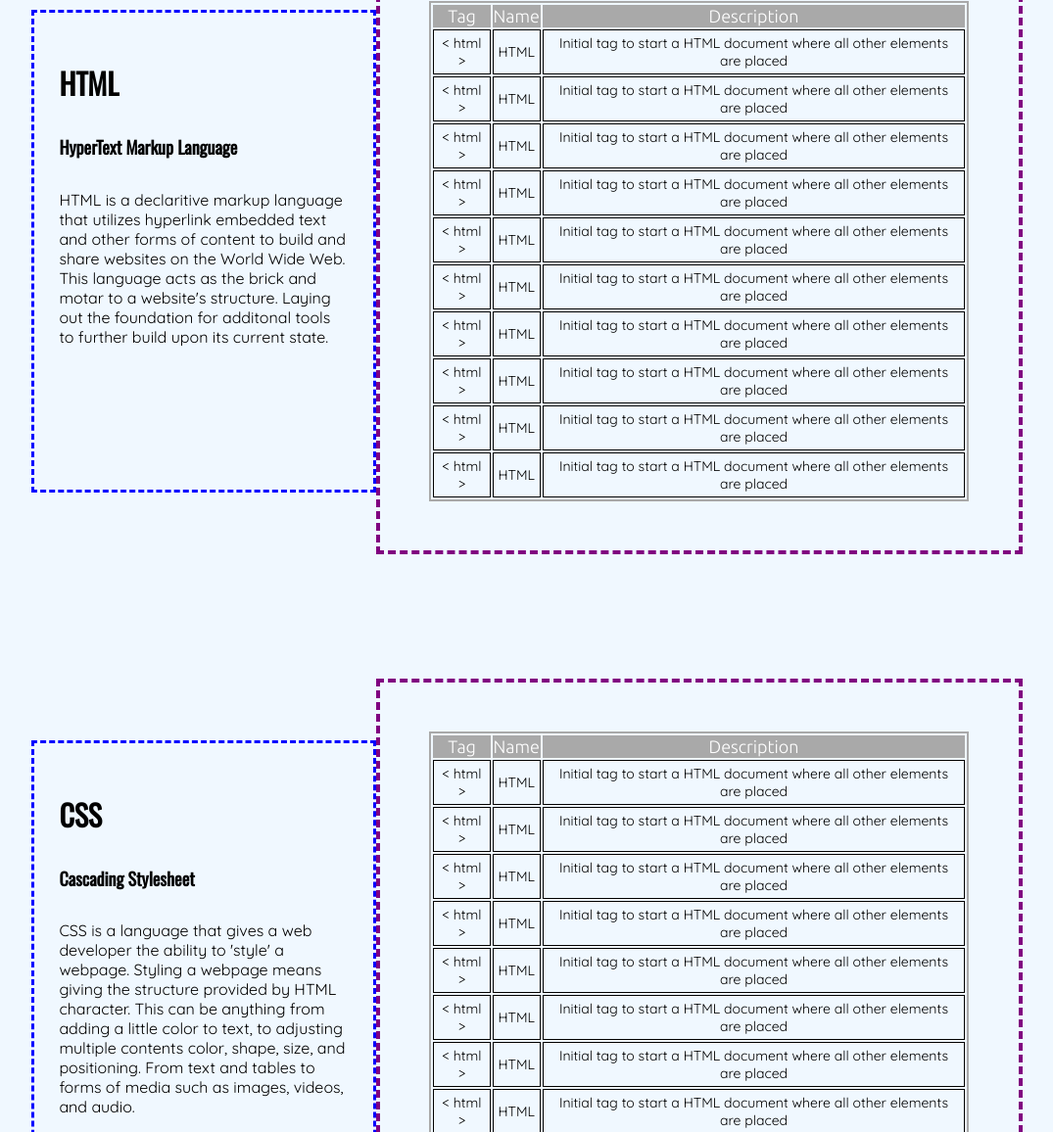
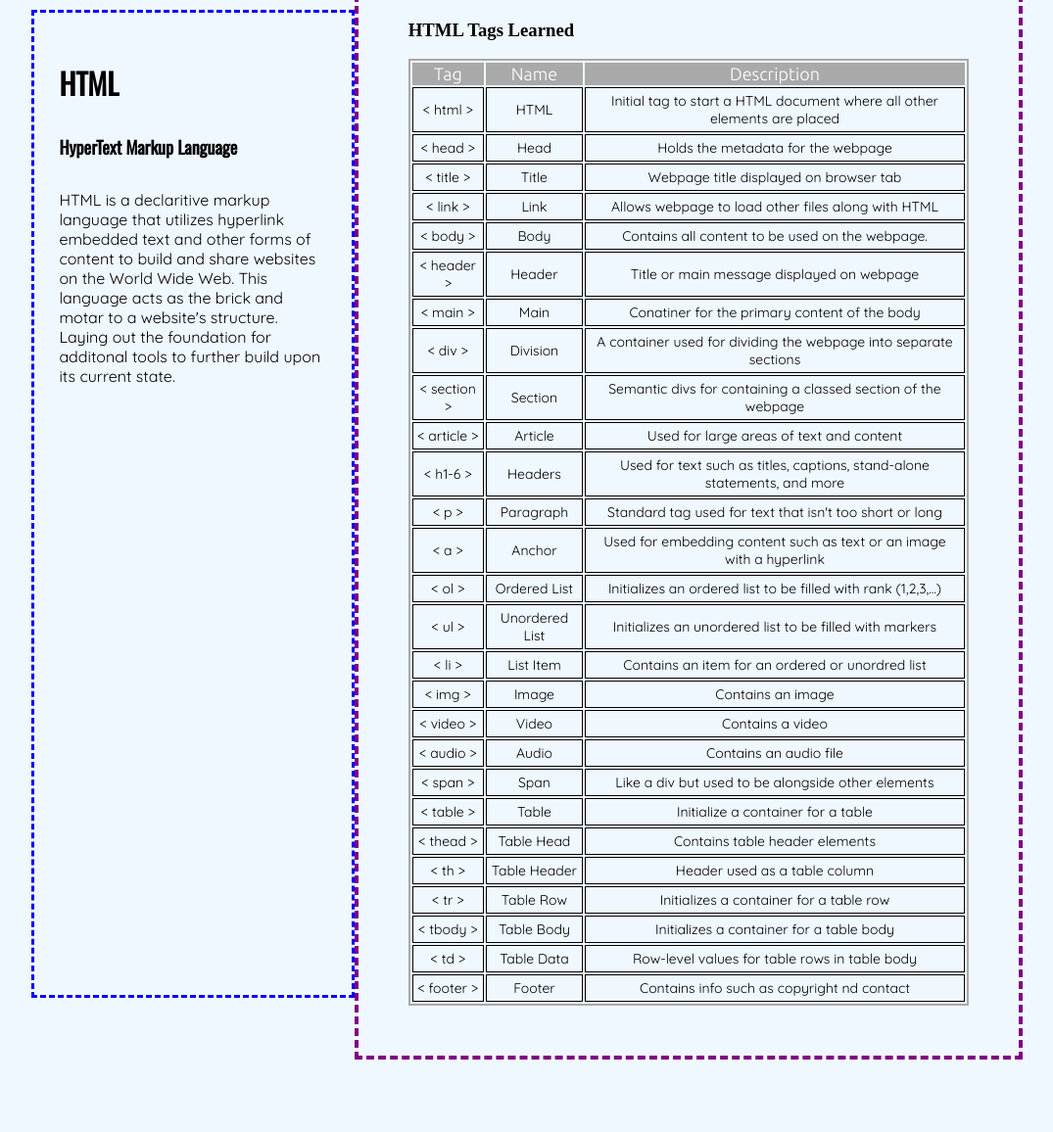
Before and after one commit to 0scarHerrada/HTML-CSS-cheatsite, a plain HTML site: page index.html in a window 1280 px wide. Shown: the part 247-1403 px from the top of the page at 98% size, without its empty margins (102-1177 px from the left). Drawn offline with nearby package versions, Linux system fonts and the light colour scheme.

Commit message:
Update index.html
removed header background and adjusted the text
changed font-family for h2 and h5
switched to solid borders with an inside color for panels
colored the table and filled in html tags

```diff
--- a/index.html
+++ b/index.html
@@ -5,9 +5,9 @@
         <title>Web Dev Cheatsite</title>
         <link rel="stylesheet" type="text/css" href="style.css">
         <link rel="preconnect" href="https://fonts.googleapis.com">
-        <link rel="preconnect" href="https://fonts.gstatic.com" crossorigin>
-        <link href="https://fonts.googleapis.com/css2?family=Ubuntu:wght@300&display=swap" rel="stylesheet">
-        <link href="https://fonts.googleapis.com/css2?family=Oswald&family=Quicksand&display=swap" rel="stylesheet">
+        <link rel="preconnect" href="https://fonts.gstatic.com" crossorigin="">
+        <link href="https://fonts.googleapis.com/css2?family=Ubuntu:wght@300&amp;display=swap" rel="stylesheet">
+        <link href="https://fonts.googleapis.com/css2?family=Oswald&amp;family=Quicksand&amp;display=swap" rel="stylesheet">
     </head>
     <body>
         <header>
@@ -20,10 +20,11 @@
                     <h2>HTML</h2>
                     <h5>HyperText Markup Language</h5>
                     <p>HTML is a declaritive markup language that utilizes hyperlink embedded text and other forms of content to build and share websites on the World Wide Web.
-                         This language acts as the brick and motar to a website's structure. Laying out the foundation for additonal tools to further build upon its current state.</p>
+                        This language acts as the brick and motar to a website's structure. Laying out the foundation for additonal tools to further build upon its current state.</p>
                 </article>
                 <!--HTML Table-->
                 <span class="table">
+                    <h3>HTML Tags Learned</h3>
                     <table>
                         <thead>
                             <tr>
@@ -42,68 +43,171 @@
                             </tr>
                             <tr>
                                 <td>
-                                    <span>< html ></span>
+                                    <span>< head ></span>
                                 </td>
-                                <td>HTML</td>
-                                <td>Initial tag to start a HTML document where all other elements are placed</td>
+                                <td>Head</td>
+                                <td>Holds the metadata for the webpage</td>
                             </tr>
                             <tr>
                                 <td>
-                                    <span>< html ></span>
+                                    <span>< title ></span>
                                 </td>
-                                <td>HTML</td>
-                                <td>Initial tag to start a HTML document where all other elements are placed</td>
+                                <td>Title</td>
+                                <td>Webpage title displayed on browser tab</td>
+                            </tr><tr>
+                                <td>
+                                    <span>< link ></span>
+                                </td>
+                                <td>Link</td>
+                                <td>Allows webpage to load other files along with HTML</td>
+                            </tr><tr>
+                                <td>
+                                    <span>< body ></span>
+                                </td>
+                                <td>Body</td>
+                                <td>Contains all content to be used on the webpage.</td>
                             </tr>
                             <tr>
                                 <td>
-                                    <span>< html ></span>
+                                    <span>< header ></span>
                                 </td>
-                                <td>HTML</td>
-                                <td>Initial tag to start a HTML document where all other elements are placed</td>
+                                <td>Header</td>
+                                <td>Title or main message displayed on webpage</td>
                             </tr>
                             <tr>
                                 <td>
-                                    <span>< html ></span>
+                                    <span>< main ></span>
                                 </td>
-                                <td>HTML</td>
-                                <td>Initial tag to start a HTML document where all other elements are placed</td>
+                                <td>Main</td>
+                                <td>Conatiner for the primary content of the body</td>
                             </tr>
                             <tr>
                                 <td>
-                                    <span>< html ></span>
+                                    <span>< div ></span>
                                 </td>
-                                <td>HTML</td>
-                                <td>Initial tag to start a HTML document where all other elements are placed</td>
+                                <td>Division</td>
+                                <td>A container used for dividing the webpage into separate sections</td>
                             </tr>
                             <tr>
                                 <td>
-                                    <span>< html ></span>
+                                    <span>< section ></span>
                                 </td>
-                                <td>HTML</td>
-                                <td>Initial tag to start a HTML document where all other elements are placed</td>
+                                <td>Section</td>
+                                <td>Semantic divs for containing a classed section of the webpage</td>
                             </tr>
                             <tr>
                                 <td>
-                                    <span>< html ></span>
+                                    <span>< article ></span>
                                 </td>
-                                <td>HTML</td>
-                                <td>Initial tag to start a HTML document where all other elements are placed</td>
+                                <td>Article</td>
+                                <td>Used for large areas of text and content</td>
                             </tr>
                             <tr>
                                 <td>
-                                    <span>< html ></span>
+                                    <span>< h1-6 ></span>
                                 </td>
-                                <td>HTML</td>
-                                <td>Initial tag to start a HTML document where all other elements are placed</td>
+                                <td>Headers</td>
+                                <td>Used for text such as titles, captions, stand-alone statements, and more</td>
                             </tr>
                             <tr>
                                 <td>
-                                    <span>< html ></span>
+                                    <span>< p ></span>
                                 </td>
-                                <td>HTML</td>
-                                <td>Initial tag to start a HTML document where all other elements are placed</td>
+                                <td>Paragraph</td>
+                                <td>Standard tag used for text that isn't too short or long</td>
                             </tr>
-                        </tbody>
+                            <tr>
+                                <td>
+                                    <span>< a ></span>
+                                </td>
+                                <td>Anchor</td>
+                                <td>Used for embedding content such as text or an image with a hyperlink</td>
+                            </tr><tr>
+                                <td>
+                                    <span>< ol ></span>
+                                </td>
+                                <td>Ordered List</td>
+                                <td>Initializes an ordered list to be filled with rank (1,2,3,...)</td>
+                            </tr>
+                            <tr>
+                                <td>
+                                    <span>< ul ></span>
+                                </td>
+                                <td>Unordered List</td>
+                                <td>Initializes an unordered list to be filled with markers</td>
+                            </tr><tr>
+                                <td>
+                                    <span>< li ></span>
+                                </td>
+                                <td>List Item</td>
+                                <td>Contains an item for an ordered or unordred list</td>
+                            </tr><tr>
+                                <td>
+                                    <span>< img ></span>
+                                </td>
+                                <td>Image</td>
+                                <td>Contains an image</td>
+                            </tr><tr>
+                                <td>
+                                    <span>< video ></span>
+                                </td>
+                                <td>Video</td>
+                                <td>Contains a video</td>
+                            </tr><tr>
+                                <td>
+                                    <span>< audio ></span>
+                                </td>
+                                <td>Audio</td>
+                                <td>Contains an audio file</td>
+                            </tr><tr>
+                                <td>
+                                    <span>< span ></span>
+                                </td>
+                                <td>Span</td>
+                                <td>Like a div but used to be alongside other elements</td>
+                            </tr><tr>
+                                <td>
+                                    <span>< table ></span>
+                                </td>
+                                <td>Table</td>
+                                <td>Initialize a container for a table</td>
+                            </tr><tr>
+                                <td>
+                                    <span>< thead ></span>
+                                </td>
+                                <td>Table Head</td>
+                                <td>Contains table header elements</td>
+                            </tr><tr>
+                                <td>
+                                    <span>< th ></span>
+                                </td>
+                                <td>Table Header</td>
+                                <td>Header used as a table column</td>
+                            </tr><tr>
+                                <td>
+                                    <span>< tr ></span>
+                                </td>
+                                <td>Table Row</td>
+                                <td>Initializes a container for a table row</td>
+                            </tr><tr>
+                                <td>
+                                    <span>< tbody ></span>
+                                </td>
+                                <td>Table Body</td>
+                                <td>Initializes a container for a table body</td>
+                            </tr><tr>
+                                <td>
+                                    <span>< td ></span>
+                                </td>
+                                <td>Table Data</td>
+                                <td>Row-level values for table rows in table body</td>
+                            </tr><tr>
+                                <td>
+                                    <span>< footer ></span>
+                                </td>
+                                <td>Footer</td>
+                                <td>Contains info such as copyright nd contact</td>
+                            </tr></tbody>
                     </table>
                 </span>
             </section>
@@ -118,6 +222,7 @@
                 </article>
                 <!--CSS Table-->
                 <span class="table">
+                    <h3>CSS Styling Learned</h3>
                     <table>
                         <thead>
                             <tr>
```
